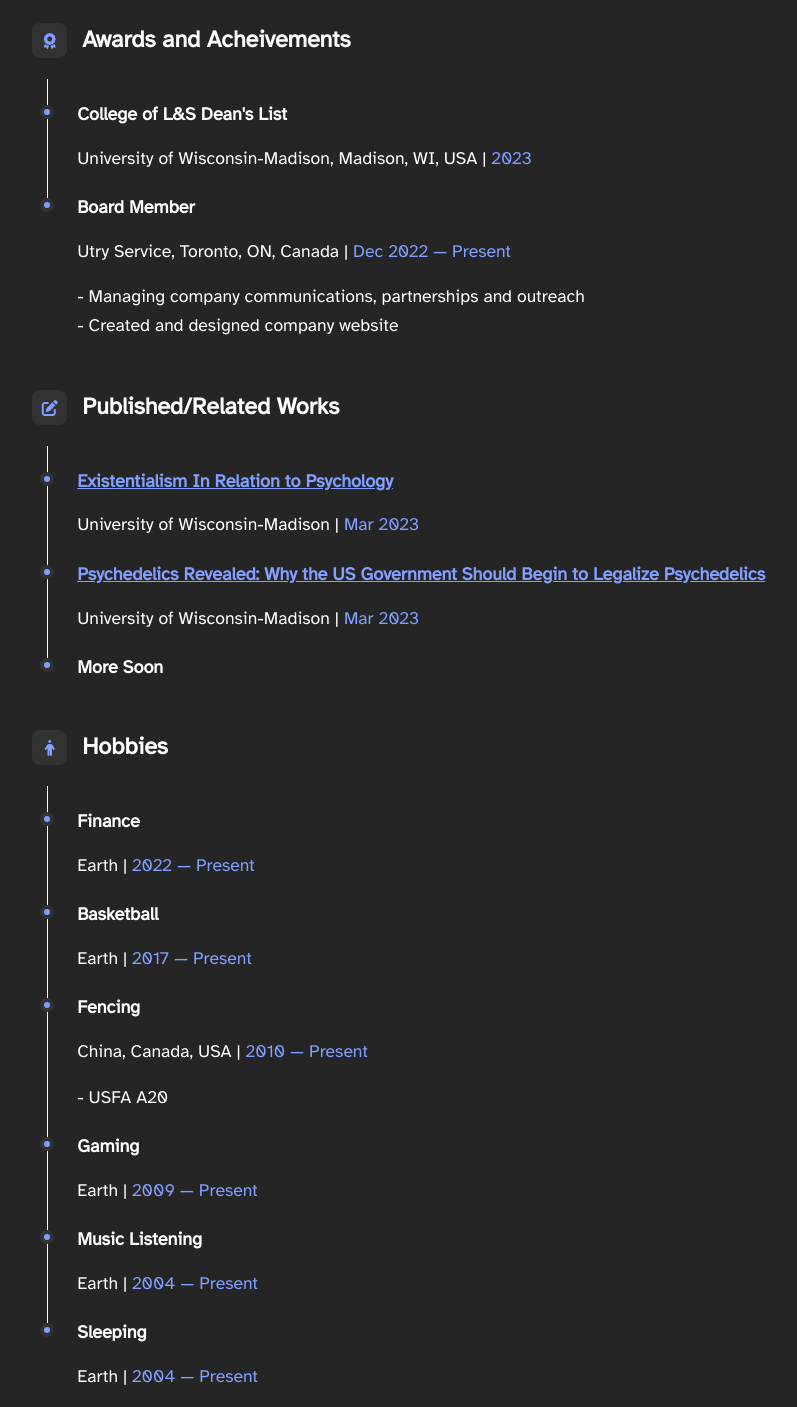
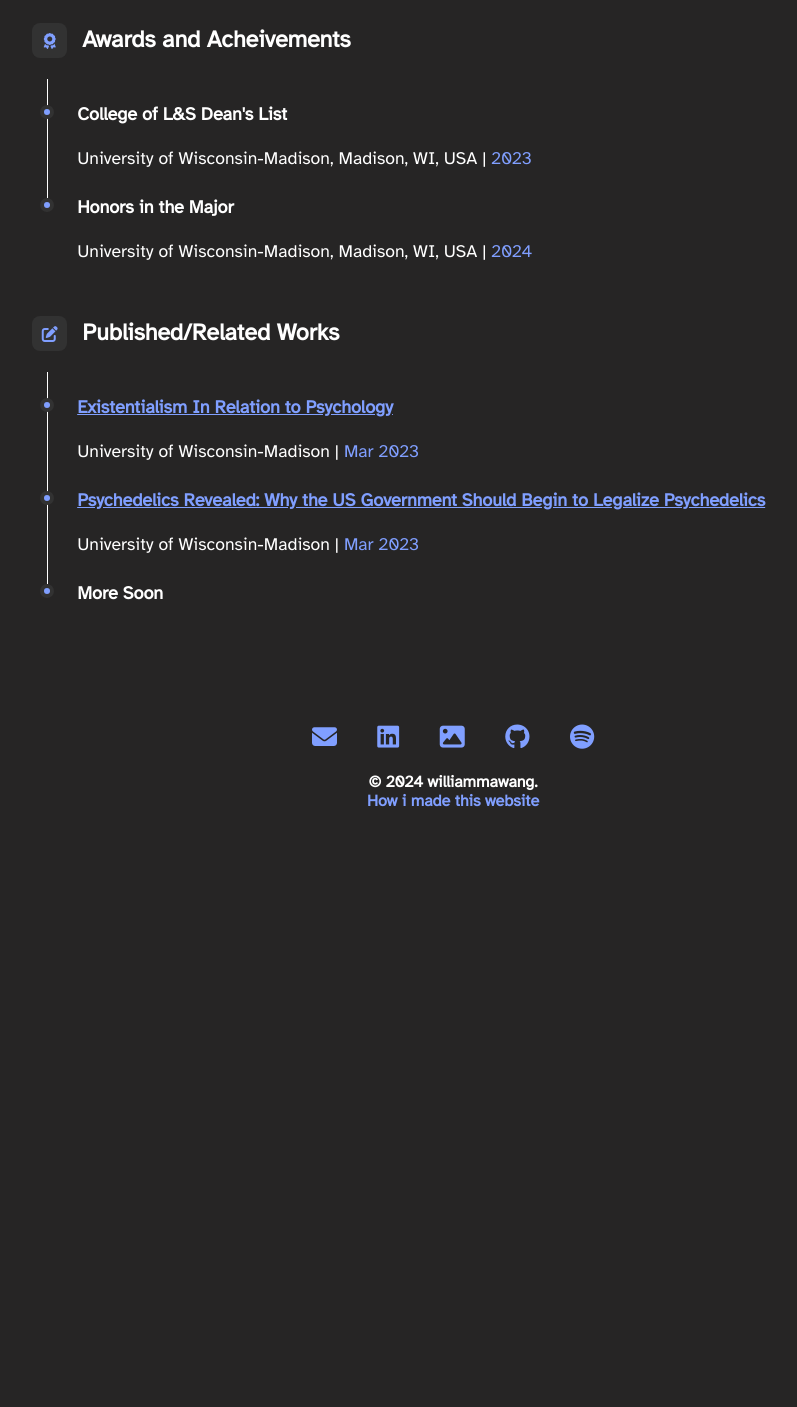
Before and after one commit to Chinesegala/williammawang.com, a plain HTML site: page career.html in a window 1280 px wide. Shown: the part 2753-4160 px from the top of the page, without its empty margins (187-984 px from the left). After the commit the page ends 3594 px from the top, so only its background shows below. Drawn offline with nearby package versions, Linux system fonts and the light colour scheme.

Commit message:
cv update

```diff
--- a/career.html
+++ b/career.html
@@ -223,13 +223,9 @@
           </p>
        </li>
          <li class="timeline-item">
-            <h4 class="h4 timeline-item-title">Board Member</h4>
+            <h4 class="h4 timeline-item-title">Honors in the Major</h4>
             <p>
-               Utry Service, Toronto, ON, Canada | <span>Dec 2022 — Present</span>
-            </p>
-            <p class="timeline-text">
-               - Managing company communications, partnerships and outreach<br>
-               - Created and designed company website
+               University of Wisconsin-Madison, Madison, WI, USA | <span>2024</span>
             </p>
          </li>
       </ol>
@@ -265,55 +261,6 @@
       </li>
          <li class="timeline-item">
             <h4 class="h4 timeline-item-title">More Soon</h4>
-         </li>
-      </ol>
-   </section>
-   <section class="timeline">
-      <div class="title-wrapper">
-         <div class="icon-box">
-            <i class="fa-solid fa-person"></i>
-         </div>
-         <h3 class="h3">Hobbies</h3>
-      </div>
-      <ol class="timeline-list">
-         <li class="timeline-item">
-            <h4 class="h4 timeline-item-title">Finance</h4>
-            <p>
-               Earth | <span>2022 — Present</span>
-            </p>
-         </li>
-         <li class="timeline-item">
-            <h4 class="h4 timeline-item-title">Basketball</h4>
-            <p>
-               Earth | <span>2017 — Present</span>
-            </p>
-         </li>
-         <li class="timeline-item">
-            <h4 class="h4 timeline-item-title">Fencing</h4>
-            <p>
-               China, Canada, USA | <span>2010 — Present</span>
-            </p>
-            <p class="timeline-text">
-               - USFA A20
-            </p>
-         </li>
-         <li class="timeline-item">
-            <h4 class="h4 timeline-item-title">Gaming</h4>
-            <p>
-               Earth | <span>2009 — Present</span>
-            </p>
-         </li>
-         <li class="timeline-item">
-            <h4 class="h4 timeline-item-title">Music Listening</h4>
-            <p>
-               Earth | <span>2004 — Present</span>
-            </p>
-         </li>
-         <li class="timeline-item">
-            <h4 class="h4 timeline-item-title">Sleeping</h4>
-            <p>
-               Earth | <span>2004 — Present</span>
-            </p>
          </li>
       </ol>
    </section>
```
